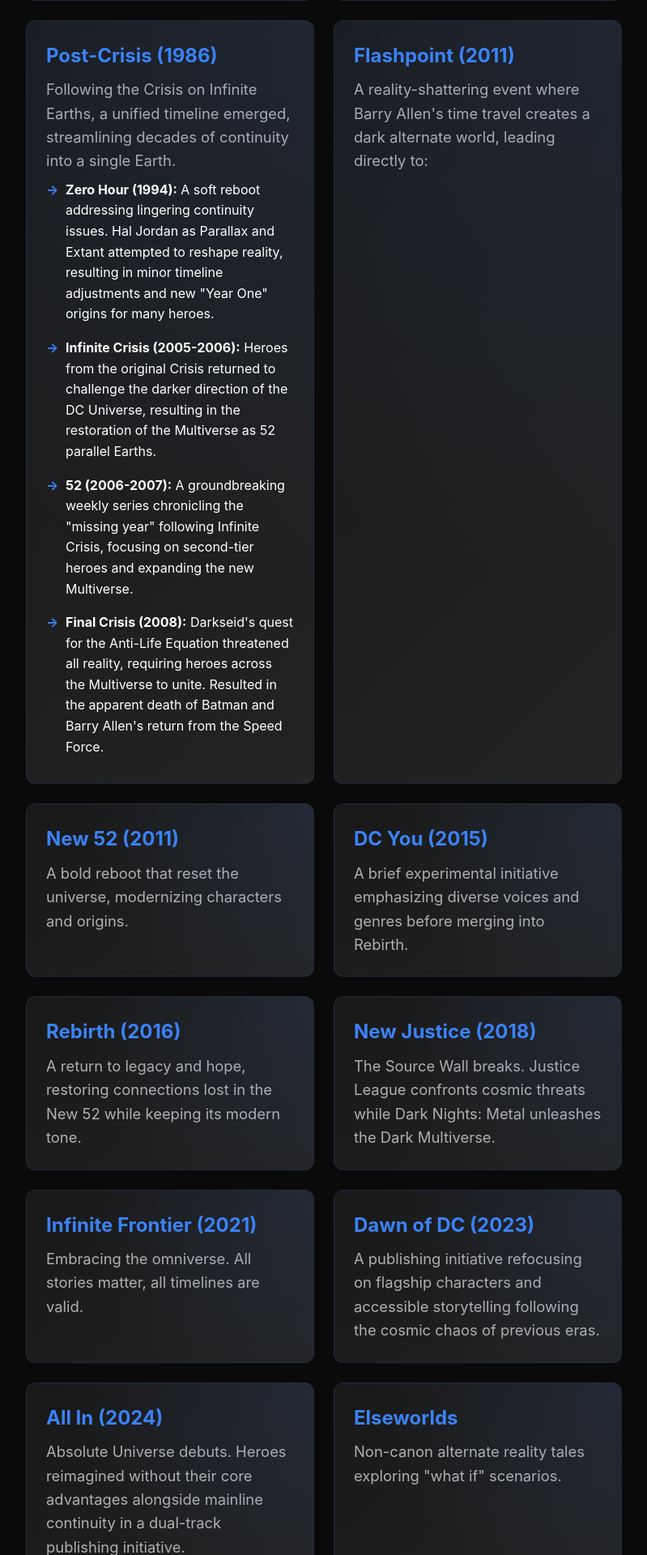
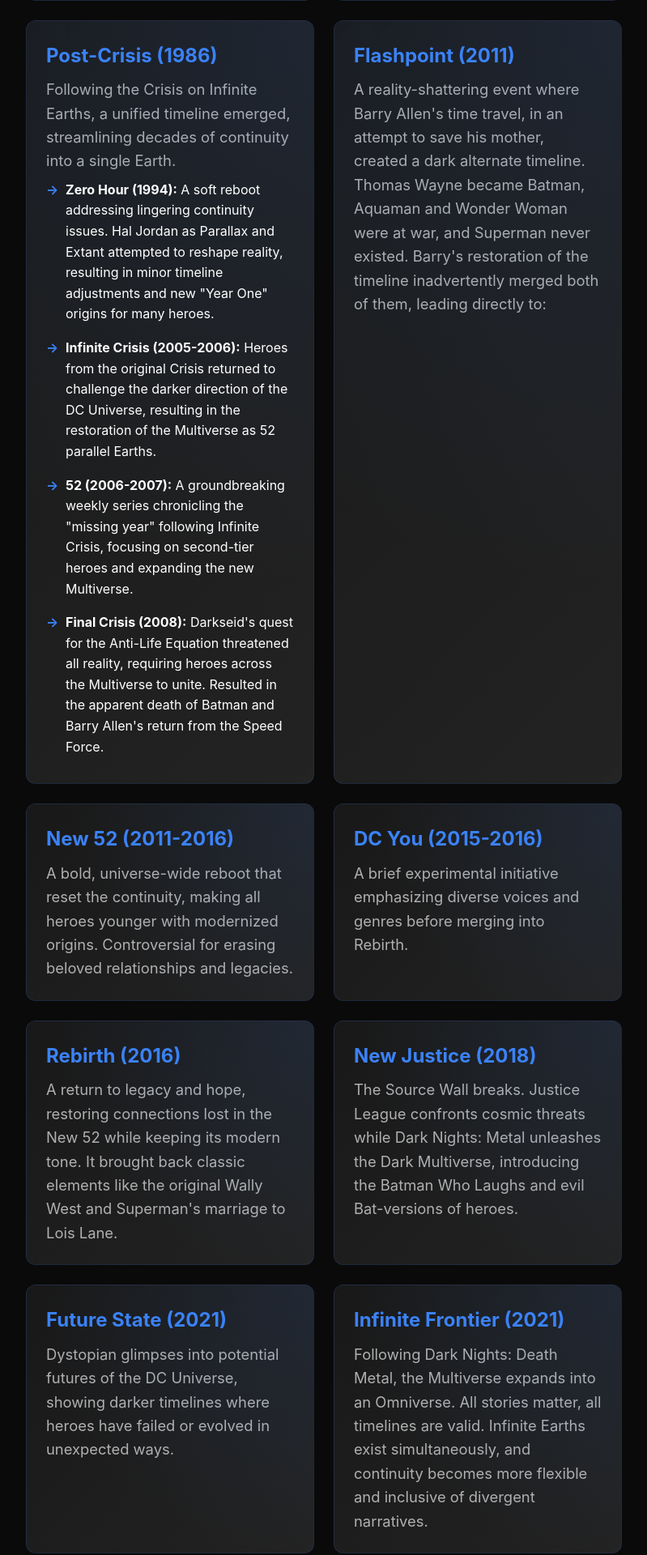
Before and after one commit to ThunderBladeX/through-time-and-continuity, a Flask app: page /about in a window 1280 px wide. Shown: the part 1294-3214 px from the top of the page at 81% size, without its empty margins (240-1039 px from the left). Run offline with Flask 3, Linux system fonts and the light colour scheme; some libraries are stand-ins or nearby versions.

Commit message:
Update about.html

```diff
--- a/templates/about.html
+++ b/templates/about.html
@@ -65,48 +65,43 @@
                         </div>
                         <div class="era-card">
                             <h3>Flashpoint (2011)</h3>
-                            <p>A reality-shattering event where Barry Allen's time travel creates a
-                                dark alternate world, leading directly to:</p>
+                            <p>A reality-shattering event where Barry Allen's time travel, in an attempt to save his mother, created a dark alternate timeline. Thomas Wayne became Batman, Aquaman and Wonder Woman were at war, and Superman never existed. Barry's restoration of the timeline inadvertently merged both of them, leading directly to:</p>
                         </div>
                         <div class="era-card">
-                            <h3>New 52 (2011)</h3>
-                            <p>A bold reboot that reset the universe, modernizing characters and origins.</p>
+                            <h3>New 52 (2011-2016)</h3>
+                            <p>A bold, universe-wide reboot that reset the continuity, making all heroes younger with modernized origins. Controversial for erasing beloved relationships and legacies.</p>
                         </div>
                         <div class="era-card">
-                            <h3>DC You (2015)</h3>
-                            <p>A brief experimental initiative emphasizing diverse voices and genres
-                                before merging into Rebirth.</p>
+                            <h3>DC You (2015-2016)</h3>
+                            <p>A brief experimental initiative emphasizing diverse voices and genres before merging into Rebirth.</p>
                         </div>
                         <div class="era-card">
                             <h3>Rebirth (2016)</h3>
-                            <p>A return to legacy and hope, restoring connections lost in the New 52
-                                while keeping its modern tone.</p>
+                            <p>A return to legacy and hope, restoring connections lost in the New 52 while keeping its modern tone. It brought back classic elements like the original Wally West and Superman's marriage to Lois Lane.</p>
                         </div>
                         <div class="era-card">
                             <h3>New Justice (2018)</h3>
-                            <p>The Source Wall breaks. Justice League confronts cosmic threats while
-                                Dark Nights: Metal unleashes the Dark Multiverse.</p>
+                            <p>The Source Wall breaks. Justice League confronts cosmic threats while Dark Nights: Metal unleashes the Dark Multiverse, introducing the Batman Who Laughs and evil Bat-versions of heroes.</p>
+                        </div>
+                        <div class="era-card">
+                            <h3>Future State (2021)</h3>
+                            <p>Dystopian glimpses into potential futures of the DC Universe, showing darker timelines where heroes have failed or evolved in unexpected ways.</p>
                         </div>
                         <div class="era-card">
                             <h3>Infinite Frontier (2021)</h3>
-                            <p>Embracing the omniverse. All stories matter, all timelines are valid.</p>
+                            <p>Following Dark Nights: Death Metal, the Multiverse expands into an Omniverse. All stories matter, all timelines are valid. Infinite Earths exist simultaneously, and continuity becomes more flexible and inclusive of divergent narratives.</p>
                         </div>
                         <div class="era-card">
-                            <h3>Dawn of DC (2023)</h3>
-                            <p>A publishing initiative refocusing on flagship characters and accessible storytelling following the cosmic chaos of previous eras.</p>
+                            <h3>Dawn of DC (2023-2024)</h3>
+                            <p>A publishing initiative refocusing on flagship characters and accessible storytelling following the cosmic chaos of previous eras. Emphasized creator-driven stories and character-focused narratives.</p>
                         </div>
                         <div class="era-card">
-                            <h3>All In (2024)</h3>
-                            <p>Absolute Universe debuts. Heroes reimagined without their core advantages
-                                alongside mainline continuity in a dual-track publishing initiative.</p>
+                            <h3>All In (2024-Now)</h3>
+                            <p>Absolute Universe debuts. Heroes reimagined without their traditional advantages. Absolute Batman has no wealth, Absolute Superman has no Kents, Absolute Wonder Woman has no island. Runs parallel to mainline continuity in a dual-track publishing initiative.</p>
                         </div>
                         <div class="era-card">
                             <h3>Elseworlds</h3>
-                            <p>Non-canon alternate reality tales exploring "what if" scenarios.</p>
-                        </div>
-                        <div class="era-card">
-                            <h3>Future State</h3>
-                            <p>Dystopian glimpses into potential futures of the DC Universe.</p>
+                            <p>Non-canon alternate reality tales exploring "what if" scenarios. From Superman landing in Soviet Russia to Batman as a vampire, these stories imagine familiar heroes in radically different circumstances without affecting main continuity.</p>
                         </div>
                         <div class="era-card">
                             <h3>Black Label</h3>
@@ -120,10 +115,6 @@
                                 <li><strong>New 52 (2013-2020):</strong> A 16-film interconnected universe loosely based on the New 52 continuity. Beginning with Justice League: The Flashpoint Paradox, and concluding with Justice League Dark: Apokolips War, where Darkseid conquers Earth, forcing the Flash to create another Flashpoint to reset reality.</li>
                                 <li><strong>Tomorrowverse (2020-2024):</strong> A fresh start launched with Superman: Man of Tomorrow. Originally planned for 20 films but condensed to 10, it concluded with the Justice League: Crisis on Infinite Earths trilogy. Part 3 revealed connections to the previous DCAMU continuity and featured Kevin Conroy's final Batman performance.</li>
                             </ul>
-                        </div>
-                        <div class="era-card">
-                            <h3>HQASU</h3>
-                            <p>Harley Quinn Animated Series Universe</p>
                         </div>
                     </div>
                 </section>
```
